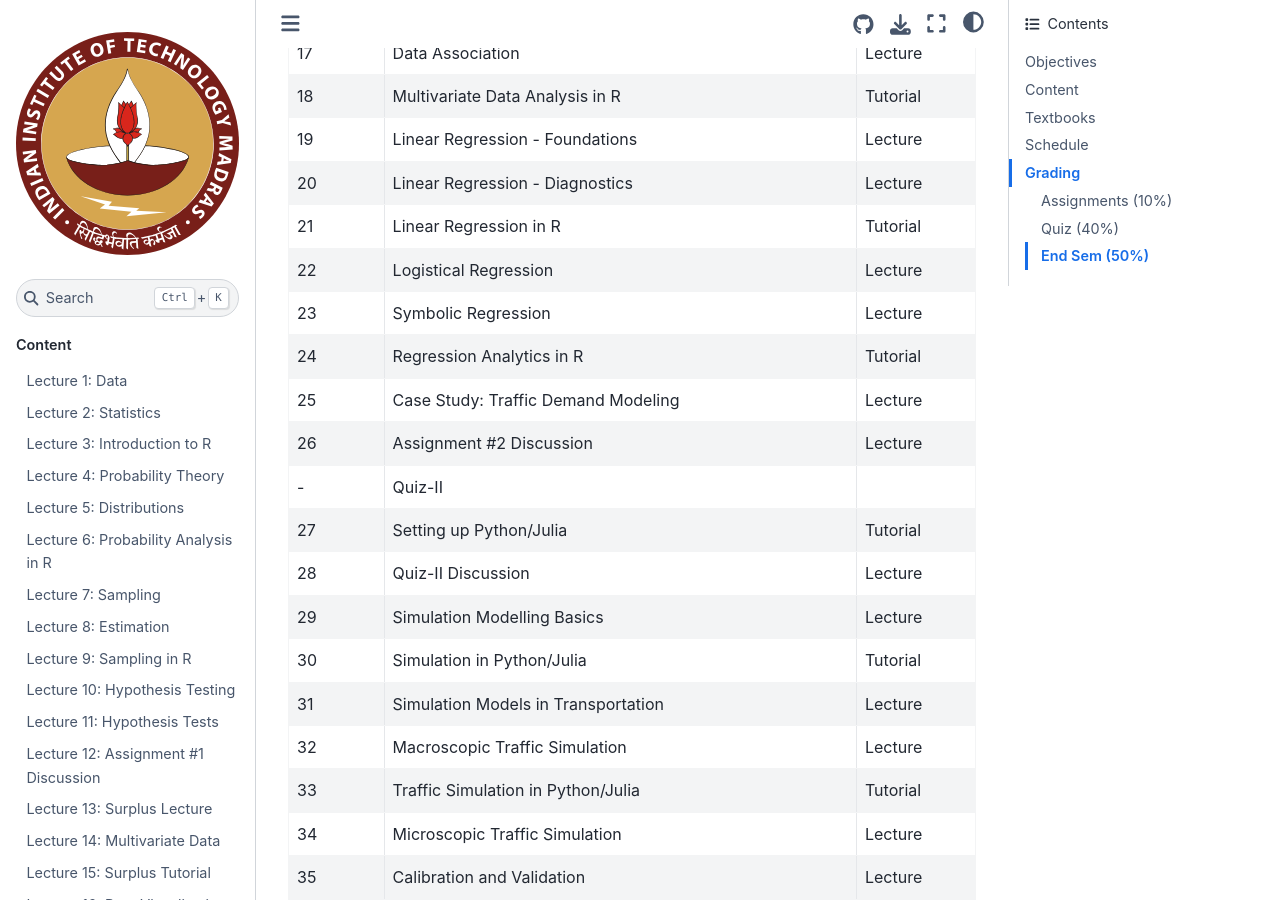
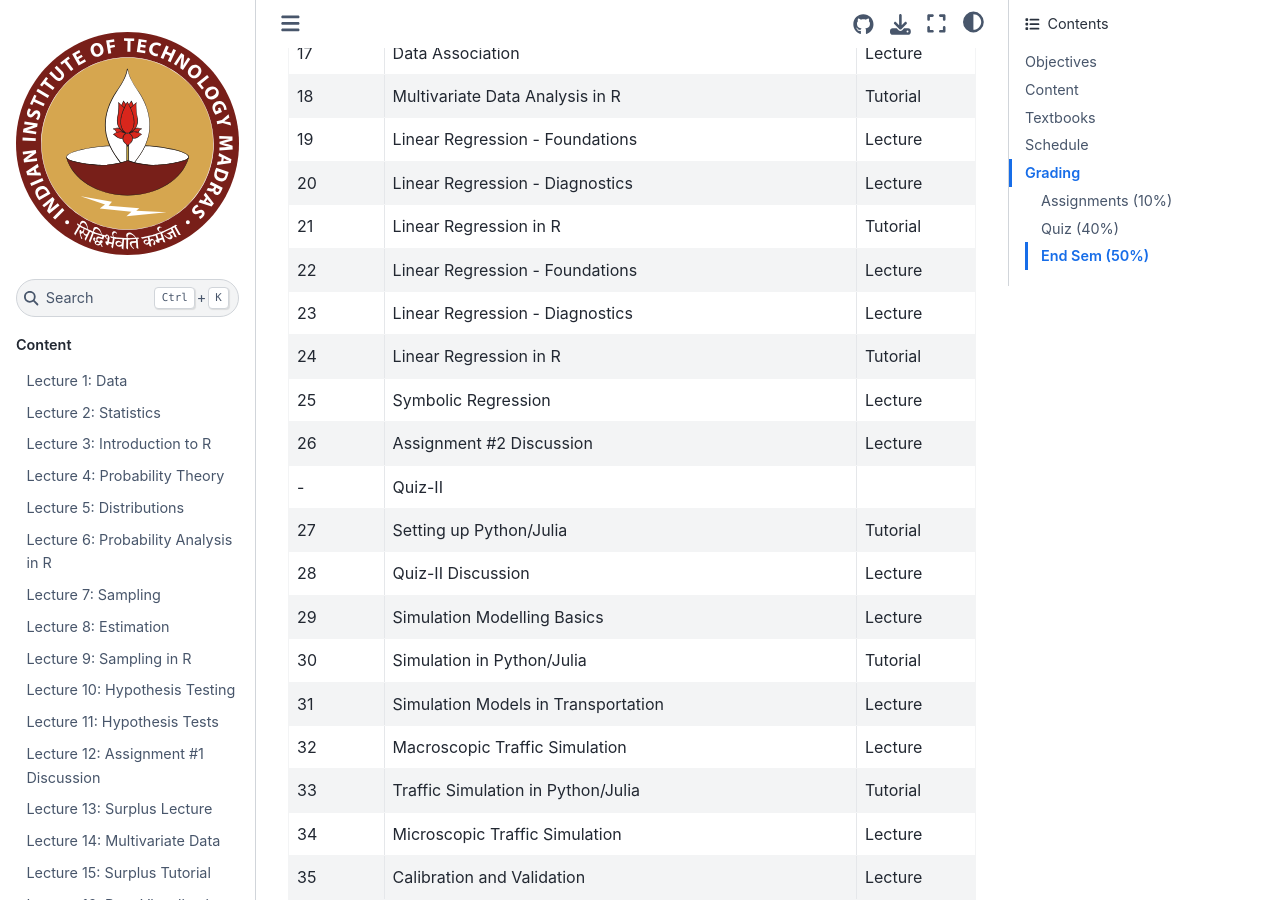
Before and after one commit to anmpahwa/CE5540, a Jupyter Book: the page built from book/intro.md, in a window 1280 px wide and 900 px high, scrolled down 2321 px. Built offline with Jupyter Book 1.0.4 settings and Sphinx 7.4.7 and the Sphinx Book theme 1.1.4, drawn with Linux system fonts in a browser that asks for light colours; comment, search, counter and statistics services are not loaded.

Commit message:
update intro and readme.md

```diff
--- a/book/intro.md
+++ b/book/intro.md
@@ -60,10 +60,10 @@
   | 19     | Linear Regression - Foundations         | Lecture  |
   | 20     | Linear Regression - Diagnostics         | Lecture  |
   | 21     | Linear Regression in R                  | Tutorial |
-  | 22     | Logistical Regression                   | Lecture  |
-  | 23     | Symbolic Regression                     | Lecture  |
-  | 24     | Regression Analytics in R               | Tutorial |
-  | 25     | Case Study: Traffic Demand Modeling     | Lecture  |
+  | 22     | Linear Regression - Foundations         | Lecture  |
+  | 23     | Linear Regression - Diagnostics         | Lecture  |
+  | 24     | Linear Regression in R                  | Tutorial |
+  | 25     | Symbolic Regression                     | Lecture  |
   | 26     | Assignment #2 Discussion                | Lecture  |
   | -      | Quiz-II                                 |          |
   | 27     | Setting up Python/Julia                 | Tutorial |
```
Also changed, not shown: README.md (+4 -4 lines).
